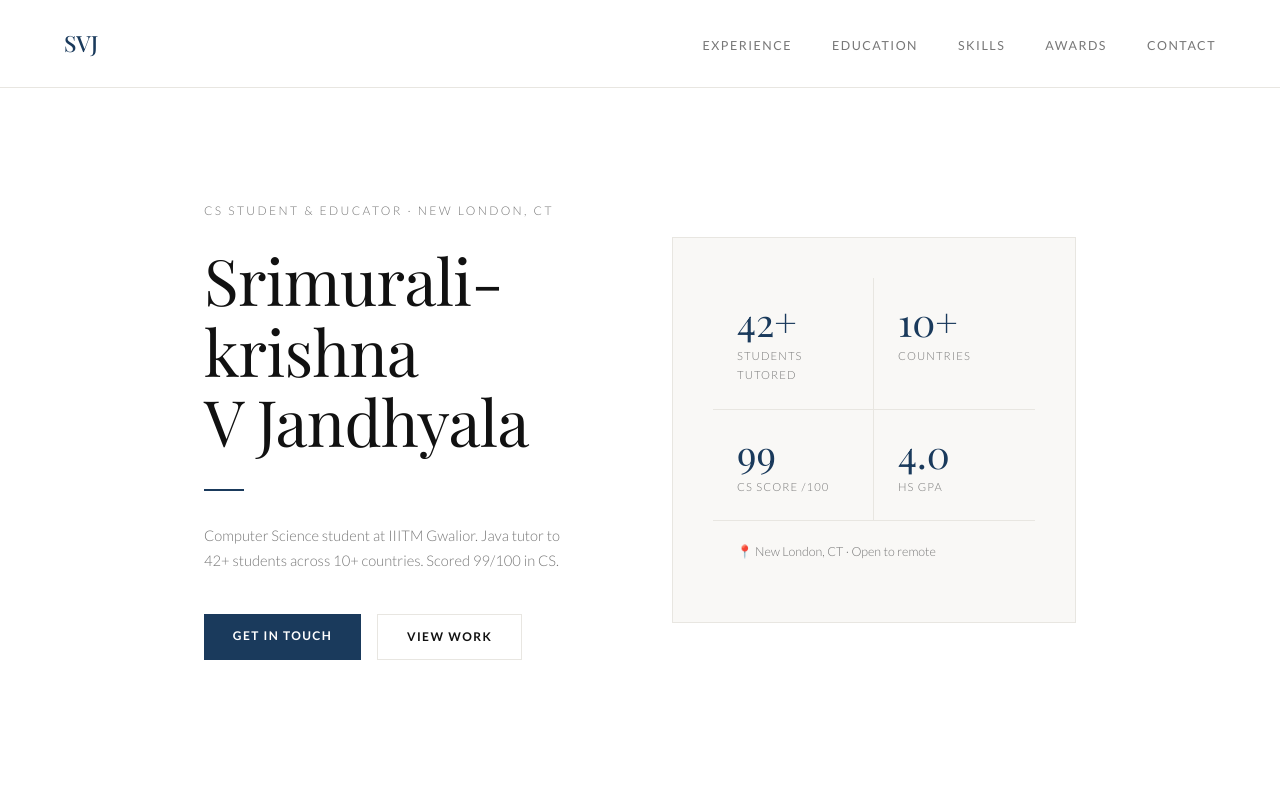
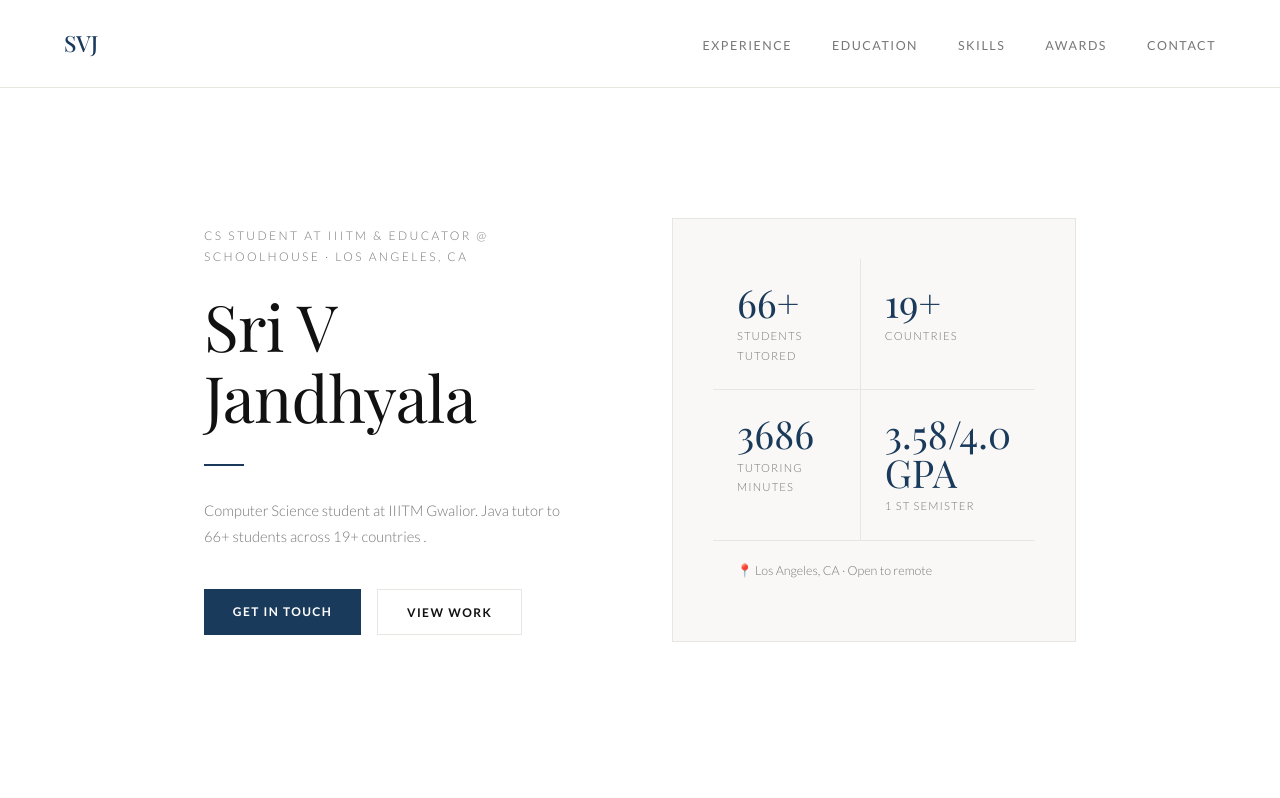
Before and after one commit to SriMuraliKrishnaVJ/Portfoliosvj, a plain HTML site: page index.html in a window 1280 px wide. Shown: the top 798 px of the page. Drawn offline with nearby package versions, Linux system fonts and the light colour scheme.

Commit message:
Add files via upload

```diff
--- a/index.html
+++ b/index.html
@@ -310,10 +310,10 @@
 
 <section id="hero">
   <div>
-    <p class="eyebrow">CS Student &amp; Educator · New London, CT</p>
-    <h1>Srimurali&shy;krishna<br>V Jandhyala</h1>
+    <p class="eyebrow">CS Student at IIITM &amp; Educator @ SchoolHouse · Los Angeles, CA</p>
+    <h1>Sri V Jandhyala</h1>
     <div class="hero-divider"></div>
-    <p class="hero-desc">Computer Science student at IIITM Gwalior. Java tutor to 42+ students across 10+ countries. Scored 99/100 in CS.</p>
+    <p class="hero-desc">Computer Science student at IIITM Gwalior. Java tutor to 66+ students across 19+ countries .</p>
     <div class="hero-ctas">
       <a href="#contact" class="btn btn-dark">Get in touch</a>
       <a href="#experience" class="btn btn-ghost">View work</a>
@@ -322,23 +322,23 @@
   <div class="hero-card">
     <div class="stat-row">
       <div class="stat">
-        <div class="stat-num">42+</div>
+        <div class="stat-num">66+</div>
         <div class="stat-label">Students tutored</div>
       </div>
       <div class="stat">
-        <div class="stat-num">10+</div>
+        <div class="stat-num">19+</div>
         <div class="stat-label">Countries</div>
       </div>
       <div class="stat">
-        <div class="stat-num">99</div>
-        <div class="stat-label">CS score /100</div>
+        <div class="stat-num">3686</div>
+        <div class="stat-label">Tutoring Minutes</div>
       </div>
       <div class="stat">
-        <div class="stat-num">4.0</div>
-        <div class="stat-label">HS GPA</div>
+        <div class="stat-num">3.58/4.0 GPA</div>
+        <div class="stat-label">1 st Semister</div>
       </div>
     </div>
-    <div class="hero-location">📍 New London, CT · Open to remote</div>
+    <div class="hero-location">📍 Los Angeles, CA · Open to remote</div>
   </div>
 </section>
 
@@ -356,7 +356,7 @@
       </div>
       <div class="tl-content">
         <h3>Computer Science Tutor</h3>
-        <p>Teaching programming languages including Java to students worldwide. Reached 42+ students internationally across the US, UK, Canada, and 8 other countries — building strong coding fundamentals and problem-solving skills in every learner.</p>
+        <p>Teaching programming languages including Java to students worldwide. Reached 66+ students internationally across the US, UK, Canada, and 16 other countries — building strong coding fundamentals and problem-solving skills in every learner.</p>
       </div>
     </div>
   </div>
@@ -479,16 +479,16 @@
       <p>Open to internships, tutoring inquiries, and collaborations. Based in New London, CT — available for remote opportunities worldwide.</p>
       <div class="contact-links">
         <a href="mailto:smkvjand@gmail.com" class="contact-link">smkvjand@gmail.com <span>Email ↗</span></a>
-        <a href="tel:8106582008" class="contact-link">+1 810-658-2008 <span>Call ↗</span></a>
+        <a href="tel:8106582008" class="contact-link">+91 7207720084 <span>Call ↗</span></a>
         <a href="https://linkedin.com/in/srimuralikrishna-v-jandhyala-1b2025360" target="_blank" class="contact-link">LinkedIn <span>Profile ↗</span></a>
-        <a href="https://schoolhouse.world" target="_blank" class="contact-link">SchoolHouse.world <span>Tutor ↗</span></a>
+        <a href="https://schoolhouse.world/u/smkvj" target="_blank" class="contact-link">SchoolHouse.world (Teaching Experience) <span>Tutor ↗</span></a>
       </div>
     </div>
   </div>
 </section>
 
 <footer>
-  <span>© 2025 Srimuralikrishna V Jandhyala</span>
+  <span>© 2026 Srimuralikrishna V Jandhyala</span>
   <span>smkvjand@gmail.com</span>
 </footer>
 
```
